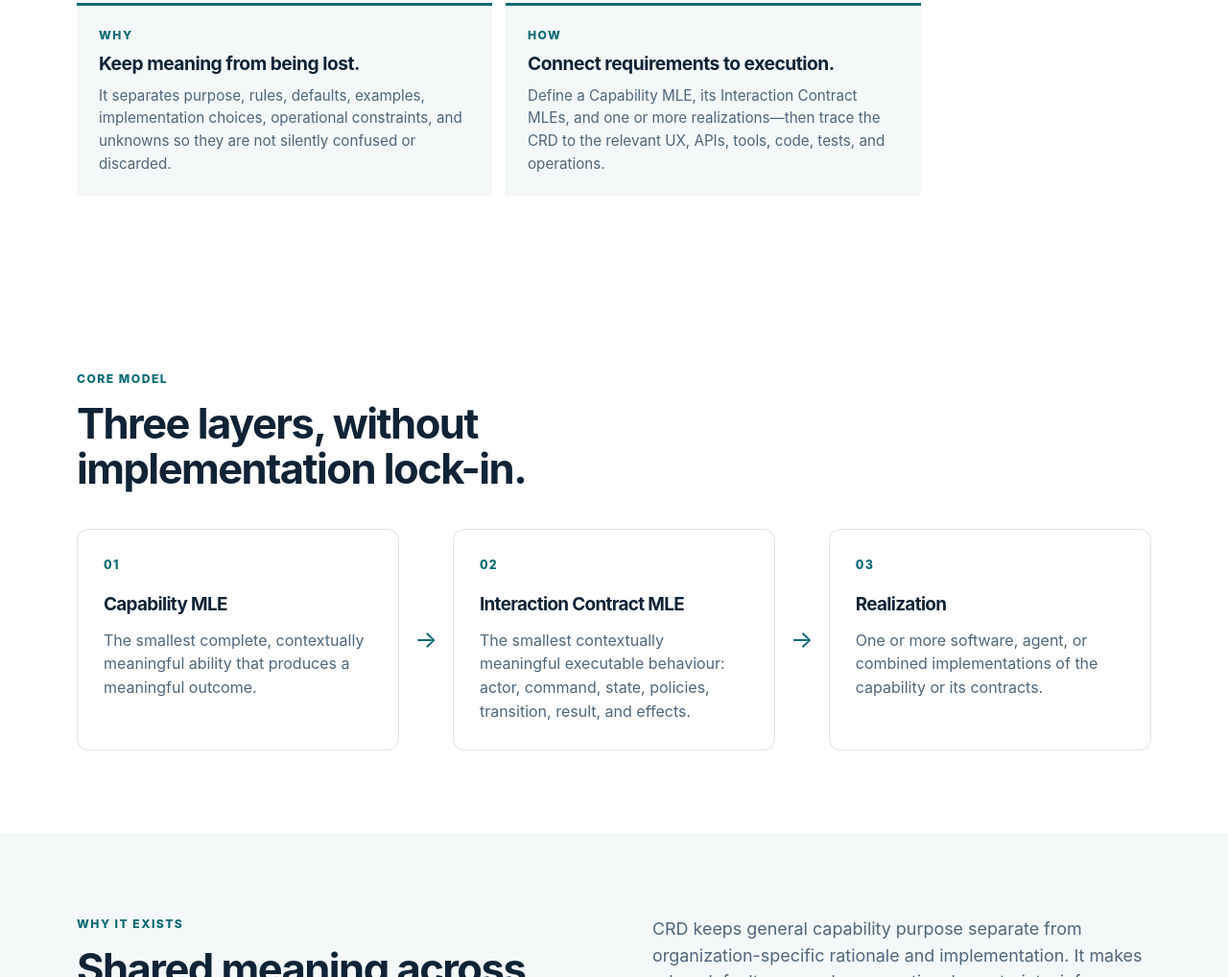
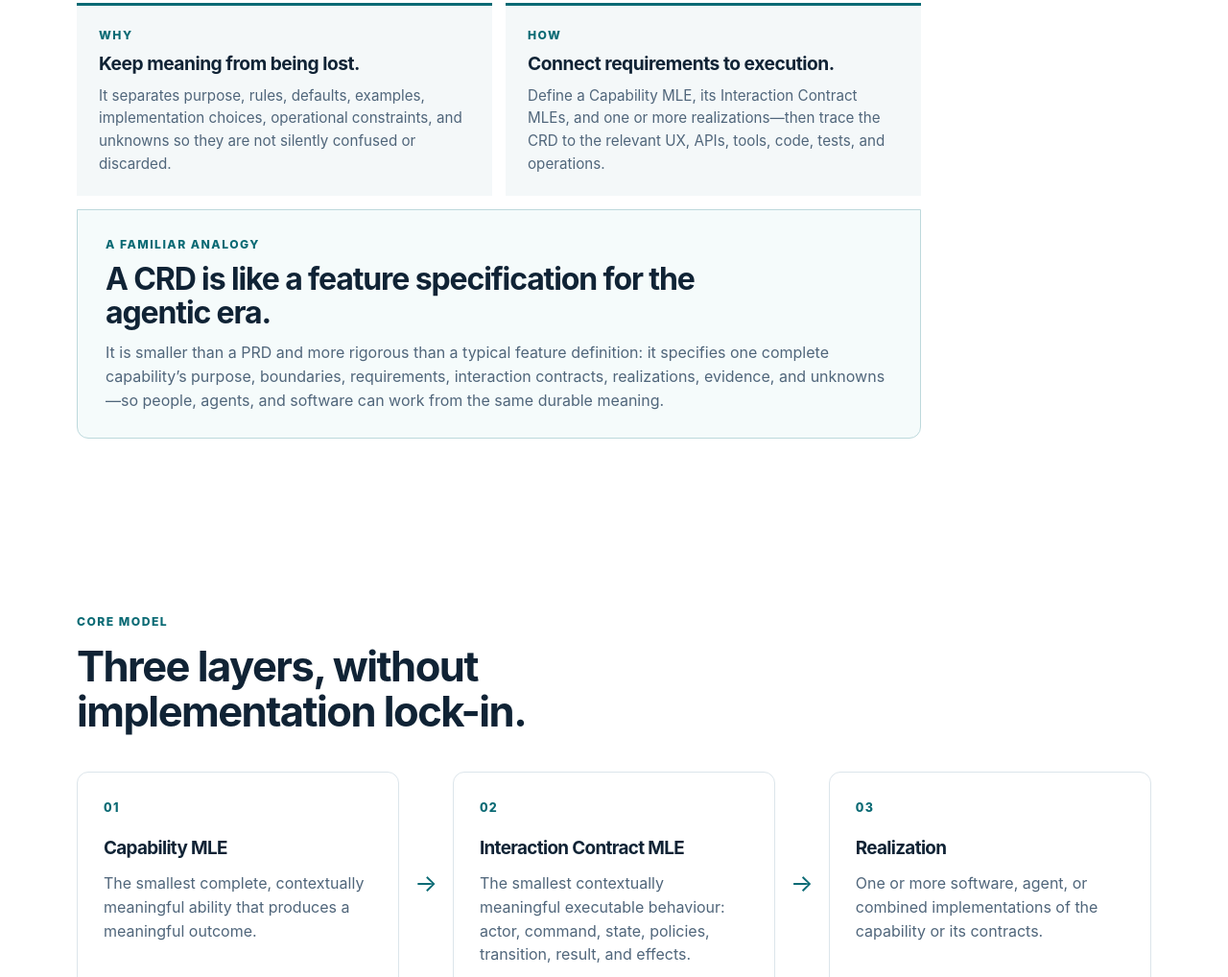
Before and after one commit to valto/crd, a plain HTML site: page docs/index.html in a window 1280 px wide. Shown: the part 1012-2030 px from the top of the page at 96% size. Drawn offline with Linux system fonts and the light colour scheme.

Commit message:
Add CRD feature specification analogy

```diff
--- a/docs/index.html
+++ b/docs/index.html
@@ -53,6 +53,11 @@
             <p>Define a Capability MLE, its Interaction Contract MLEs, and one or more realizations—then trace the CRD to the relevant UX, APIs, tools, code, tests, and operations.</p>
           </article>
         </div>
+        <aside class="analogy" aria-label="CRD analogy">
+          <p class="eyebrow">A familiar analogy</p>
+          <h2>A CRD is like a feature specification for the agentic era.</h2>
+          <p>It is smaller than a PRD and more rigorous than a typical feature definition: it specifies one complete capability’s purpose, boundaries, requirements, interaction contracts, realizations, evidence, and unknowns—so people, agents, and software can work from the same durable meaning.</p>
+        </aside>
       </section>
 
       <section id="model" class="section shell" aria-labelledby="model-heading">
--- a/docs/styles.css
+++ b/docs/styles.css
@@ -55,6 +55,10 @@ h3 { font-size: 1.18rem; }
 .positioning-grid .eyebrow { margin-bottom: 9px; }
 .positioning-grid h2 { font-size: 1.2rem; letter-spacing: -.025em; }
 .positioning-grid p:last-child { margin: 11px 0 0; color: var(--muted); font-size: .95rem; }
+.analogy { margin-top: 14px; padding: 27px 29px; border: 1px solid #bdd9dc; border-radius: 0 0 12px 12px; background: #f5fbfb; }
+.analogy .eyebrow { margin-bottom: 9px; }
+.analogy h2 { max-width: 720px; font-size: clamp(1.38rem, 2.6vw, 2rem); }
+.analogy p:last-child { max-width: 840px; margin: 12px 0 0; color: var(--muted); }
 
 .section { padding: 86px 0; }
 .section-intro { max-width: 690px; margin-bottom: 39px; }
```
